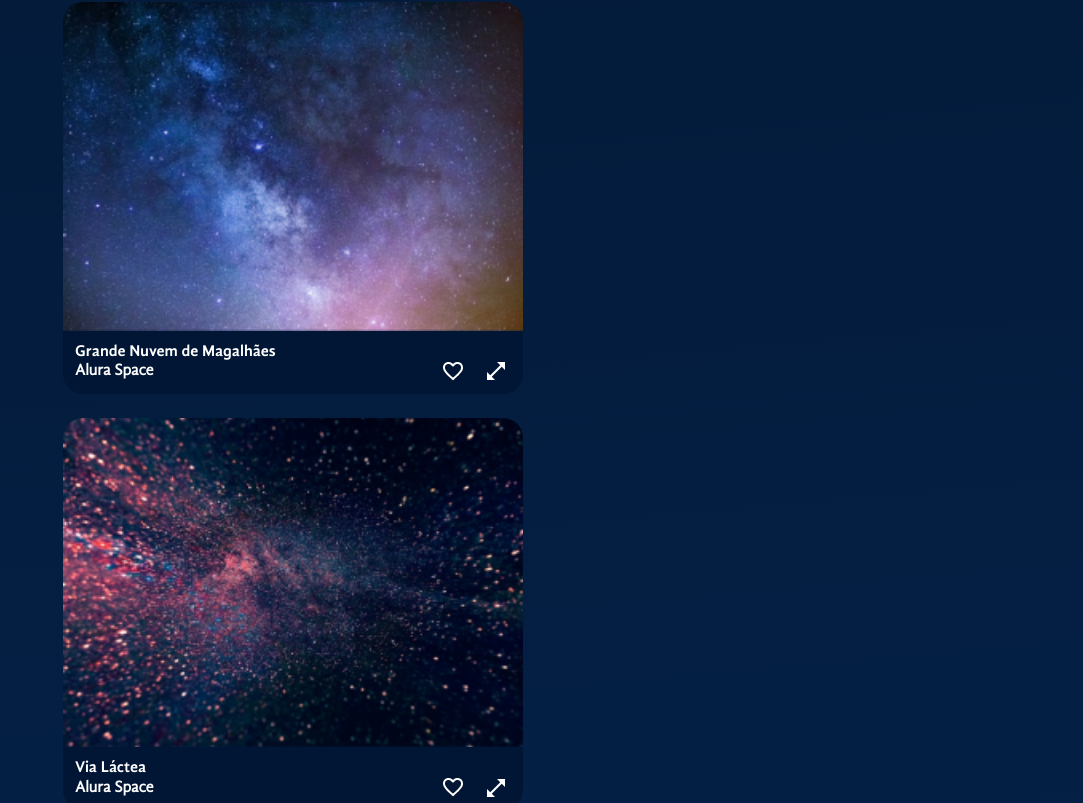
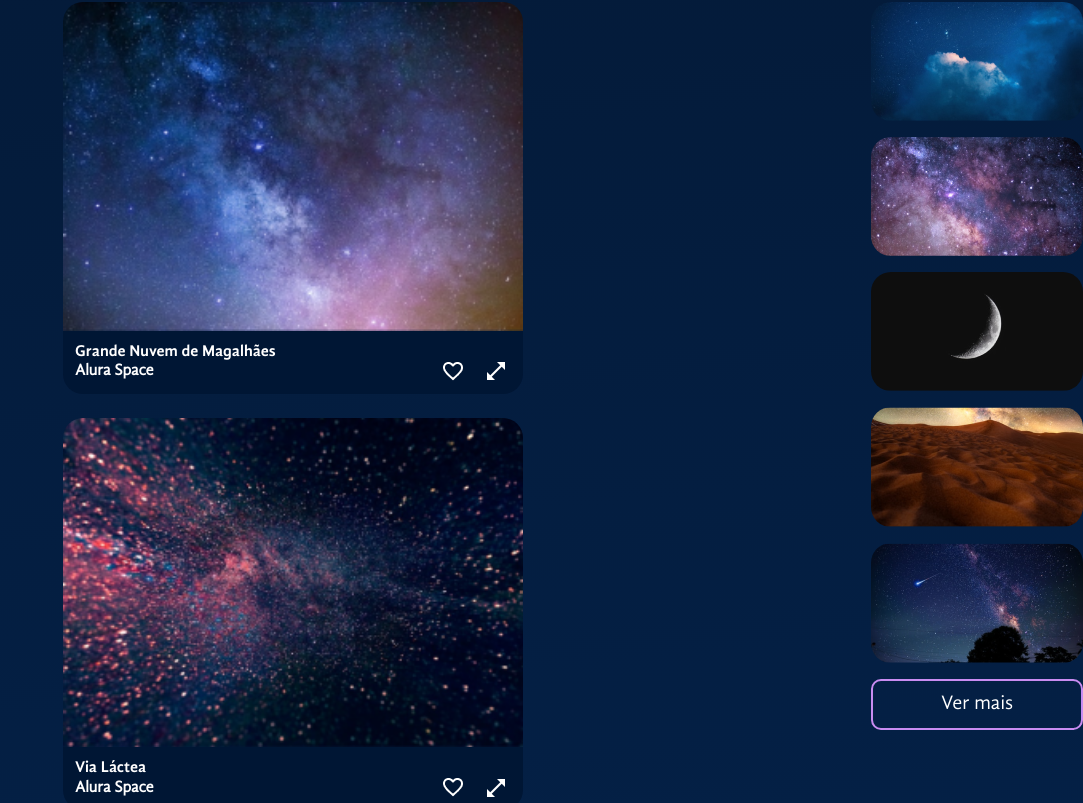
Before and after one commit to PeuStone/Space-app, a React (Vite) app: page / in a window 1280 px wide. Shown: the part 720-1523 px from the top of the page, without its empty margins (197-1280 px from the left). Built offline with nearby package versions, Linux system fonts and the light colour scheme.

Commit message:
Edição e personalização dos Populares no projeto

```diff
--- a/src/componentes/Galeria/Populares/index.jsx
+++ b/src/componentes/Galeria/Populares/index.jsx
@@ -1,9 +1,41 @@
+import styled from "styled-components"
 import Titulo from "../../Titulo"
+import fotos from './populares.json'
+
+const ColunaFotos = styled.section`
+    display: flex;
+    flex-direction: column;
+    gap: 16px;
+`
+
+const Imagem = styled.img`
+    max-width: 212px;
+    border-radius: 20px;
+`
+
+const Botao = styled.button`
+    background-color: transparent;
+    color: #fff;
+    border: 2px solid;
+    border-color: #C98CF1;
+    padding: 12px 20px;
+    font-size: 20px;
+    border-radius: 10px;
+    cursor: pointer;
+    width: 100%;
+    margin-top: 16px;
+`
 
 const Populares = () => {
-    return <div style={{ minWidth: 212 }}>
-        <Titulo $alinhamento="center">Populares</Titulo>
-    </div>
+    return (
+        <section>
+            <Titulo $alinhamento="center">Populares</Titulo>
+            <ColunaFotos>
+                {fotos.map(foto => <Imagem key={foto.id} src={foto.path} />)}
+            </ColunaFotos>
+            <Botao>Ver mais</Botao>
+        </section>
+    )
 }
 
 export default Populares
--- /dev/null
+++ b/src/componentes/Galeria/Populares/populares.json
@@ -0,0 +1,27 @@
+[
+  {
+    "path": "/imagens/populares/foto-1.png",
+    "id": "1",
+    "tagId": 2
+  },
+  {
+    "path": "/imagens/populares/foto-2.png",
+    "id": "2",
+    "tagId": 2
+  },
+  {
+    "path": "/imagens/populares/foto-3.png",
+    "id": "3",
+    "tagId": 3
+  },
+  {
+    "path": "/imagens/populares/foto-4.png",
+    "id": "4",
+    "tagId": 2
+  },
+  {
+    "path": "/imagens/populares/foto-5.png",
+    "id": "5",
+    "tagId": 1
+  }
+]
```
